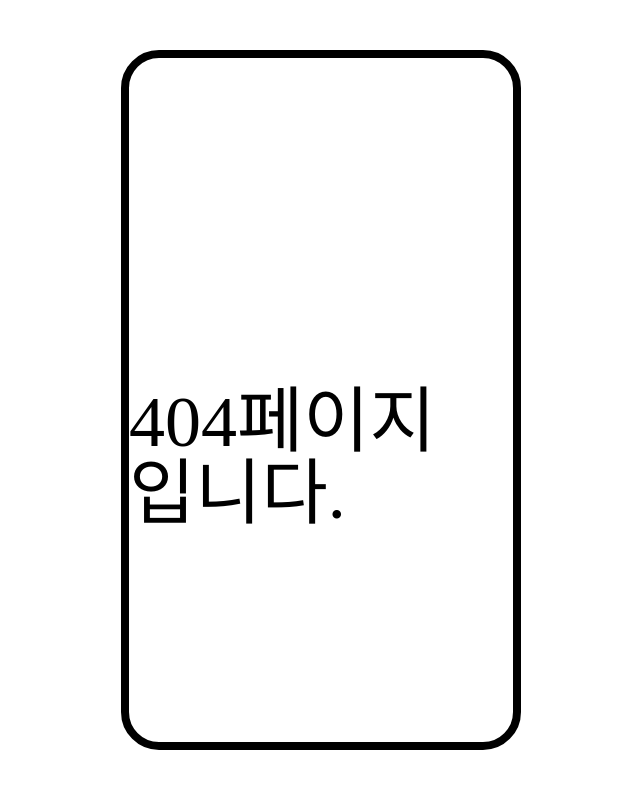
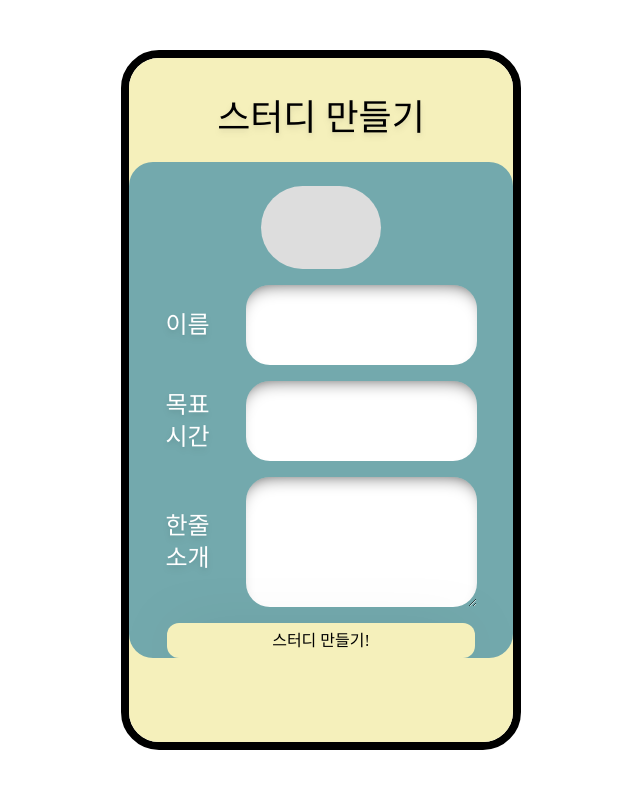
Before and after one commit to root-zero-o/mogakgong-GraphQL-FE, a Next.js app: page /addStudyList in a window 1280 px wide. Before the commit this address had no page. Shown: the top 788 px of the page, without its empty margins (319-959 px from the left). Built offline with nearby package versions, Linux system fonts and the light colour scheme; a web font is replaced by a local one.

Commit message:
feat: enum, addStudyList view

```diff
--- /dev/null
+++ b/lib/Enum.tsx
@@ -0,0 +1,5 @@
+export enum LENGTH {
+  STUDY_NAME = 9,
+  STUDY_TIME = 4,
+  STUDY_INTRO = 20,
+}
--- /dev/null
+++ b/pages/addStudyList.tsx
@@ -0,0 +1,46 @@
+import { LENGTH } from "../lib/Enum";
+
+const addStudyList = () => {
+  return (
+    <div className="wrapper h-full bg-ivory overflow-scroll relative">
+      <h1 className="mt-10">스터디 만들기</h1>
+      <div className="flex flex-col items-center justify-start h-[62vh] bg-green_deep overflow-scroll mt-6 rounded-3xl">
+        <div className="circle w-[120px] h-[120px] bg-gray mt-6"></div>
+        <div className="flex flex-row justify-evenly items-center w-[100%] mt-4">
+          <div className="text-white">
+            <h2>이름</h2>
+          </div>
+          <input
+            className="w-[60%] h-[80px] bg-white shadow-[0_10px_20px_-15px_rgba(0,0,0,1)_inset] rounded-3xl text-30"
+            maxLength={LENGTH.STUDY_NAME}
+          ></input>
+        </div>
+        <div className="flex flex-row justify-evenly items-center w-[100%] mt-4">
+          <div className="text-white">
+            <h2>목표</h2>
+            <h2>시간</h2>
+          </div>
+          <input
+            className="w-[60%] h-[80px] bg-white shadow-[0_10px_20px_-15px_rgba(0,0,0,1)_inset] rounded-3xl text-30"
+            maxLength={LENGTH.STUDY_TIME}
+          ></input>
+        </div>
+        <div className="flex flex-row justify-evenly items-center w-[100%] mt-4">
+          <div className="text-white">
+            <h2>한줄</h2>
+            <h2>소개</h2>
+          </div>
+          <textarea
+            className="w-[60%] h-[130px] bg-white shadow-[0_10px_20px_-15px_rgba(0,0,0,1)_inset] rounded-3xl text-20 p-4"
+            maxLength={LENGTH.STUDY_INTRO}
+          ></textarea>
+        </div>
+        <button className="w-[80%] h-[50px] bg-ivory shadow-[0_10px_60px_-15px_rgba(0,0,0,0.5)] rounded-xl mt-4">
+          스터디 만들기!
+        </button>
+      </div>
+    </div>
+  );
+};
+
+export default addStudyList;
--- a/pages/studyList.tsx
+++ b/pages/studyList.tsx
@@ -5,7 +5,7 @@ const studyList = () => {
   return (
     <div className="wrapper h-full bg-ivory overflow-scroll relative">
       <h1 className="mt-10">나의 스터디</h1>
-      <AddButton link="login" />
+      <AddButton link="addStudyList" />
       <StudyListContainer />
     </div>
   );
```
